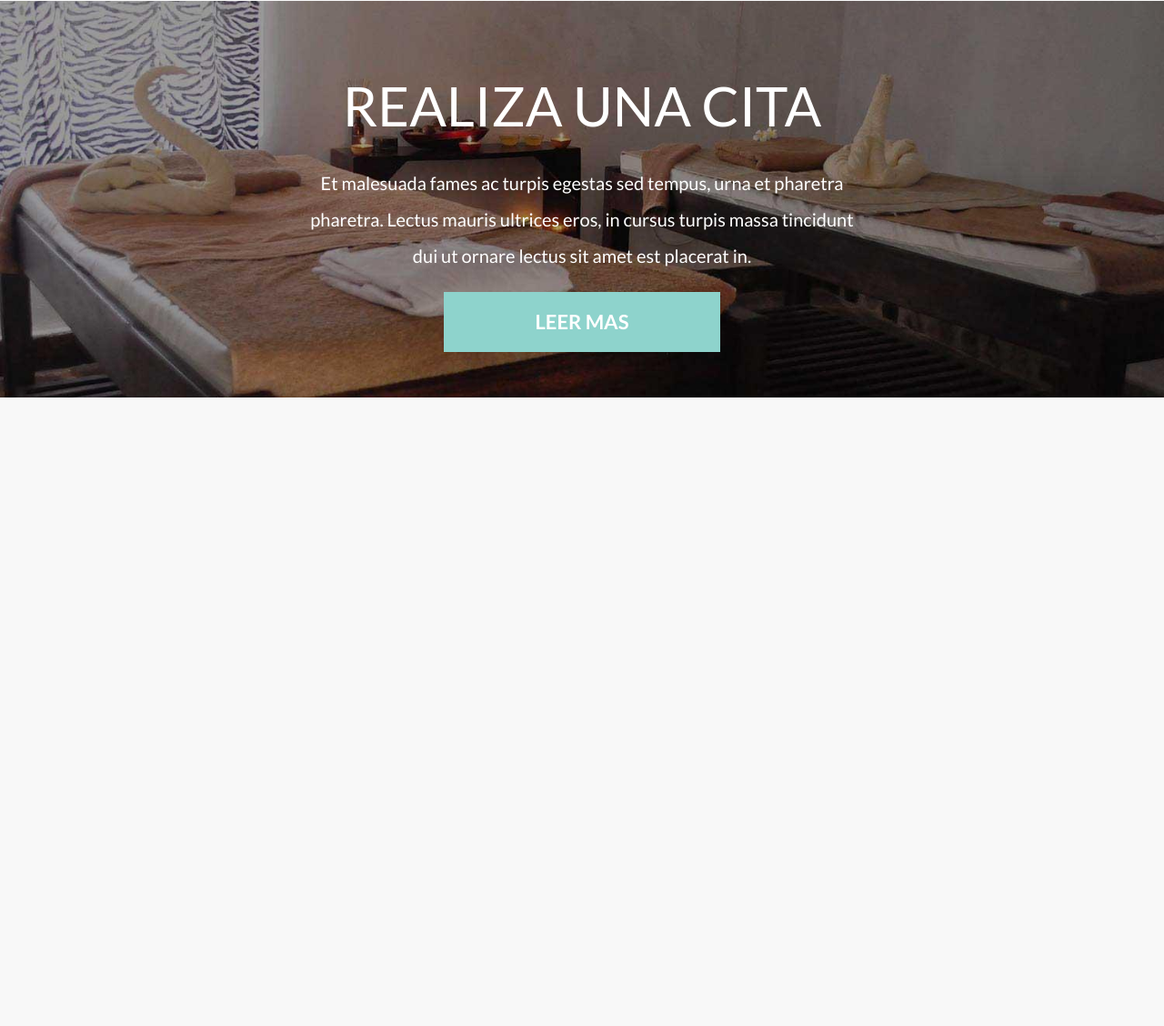
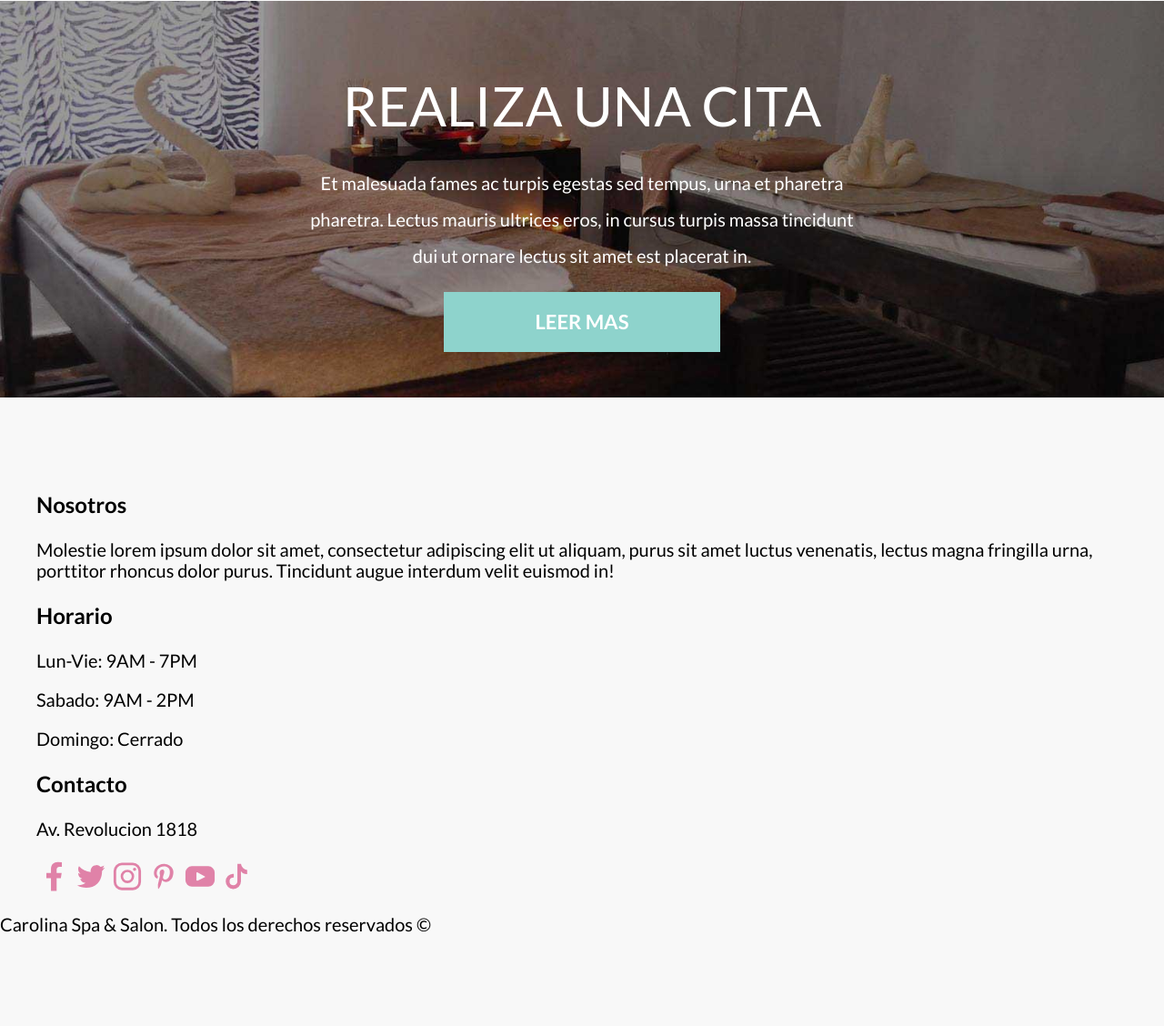
Before and after one commit to xandro2021/CarolinaSpa01, a website: page index.html in a window 1280 px wide. Shown: the part 3469-4597 px from the top of the page at 91% size. Before the commit the page ends 3906 px from the top, so only its background shows below. Drawn offline with Linux system fonts and the light colour scheme; a web font is replaced by a local one.

Commit message:
Create html structure for the footer

```diff
--- a/index.html
+++ b/index.html
@@ -237,11 +237,63 @@
     <section class="cita">
         <h2 class="cita__heading">Realiza una cita</h2>
         <p class="cita__texto">
-            Et malesuada fames ac turpis egestas sed tempus, urna et pharetra pharetra. Lectus mauris ultrices eros, in cursus turpis massa tincidunt dui ut ornare lectus sit amet est placerat in.
+            Et malesuada fames ac turpis egestas sed tempus, urna et pharetra pharetra. Lectus mauris ultrices eros, in
+            cursus turpis massa tincidunt dui ut ornare lectus sit amet est placerat in.
         </p>
         <a class="cita__enlace" href="#">Leer mas</a>
     </section>
 
+    <footer class="footer seccion">
+        <div class="footer__grid contenedor">
+
+            <div class="footer__widget">
+                <h3 class="footer__heading">Nosotros</h3>
+                <p class="footer__texto">
+                    Molestie lorem ipsum dolor sit amet, consectetur adipiscing elit ut aliquam, purus sit amet luctus
+                    venenatis, lectus magna fringilla urna, porttitor rhoncus dolor purus. Tincidunt augue interdum
+                    velit euismod in!
+                </p>
+            </div>
+
+            <div class="footer__widget">
+                <h3 class="footer__heading">Horario</h3>
+                <p class="footer__texto"> Lun-Vie: 9AM - 7PM </p>
+                <p class="footer__texto"> Sabado: 9AM - 2PM </p>
+                <p class="footer__texto"> Domingo: Cerrado </p>
+            </div>
+
+            <div class="footer__widget">
+                <h3 class="footer__heading">Contacto</h3>
+                <p class="footer__texto"> Av. Revolucion 1818 </p>
+                <nav class="sociales">
+                    <a class="sociales__enlace" href="https://facebook.com">
+                        <span class="sociales__accesible">Facebook</span>
+                    </a>
+                    <a class="sociales__enlace" href="https://twitter.com">
+                        <span class="sociales__accesible">Twitter</span>
+                    </a>
+                    <a class="sociales__enlace" href="https://instagram.com">
+                        <span class="sociales__accesible">Instagram</span>
+                    </a>
+                    <a class="sociales__enlace" href="https://pinterest.com">
+                        <span class="sociales__accesible">Pinterest</span>
+                    </a>
+                    <a class="sociales__enlace" href="https://youtube.com">
+                        <span class="sociales__accesible">Youtube</span>
+                    </a>
+                    <a class="sociales__enlace" href="https://tiktok.com">
+                        <span class="sociales__accesible">TikTok</span>
+                    </a>
+                </nav>
+            </div>
+
+        </div>
+
+        <p class="footer__copyright">
+            Carolina Spa & Salon. Todos los derechos reservados &copy;
+        </p>
+    </footer>
+
 </body>
 
 </html>
```
